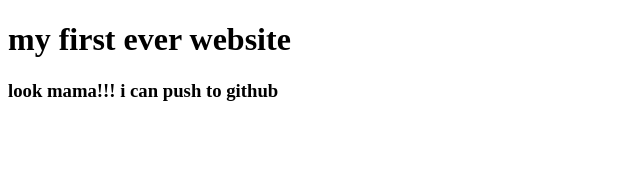
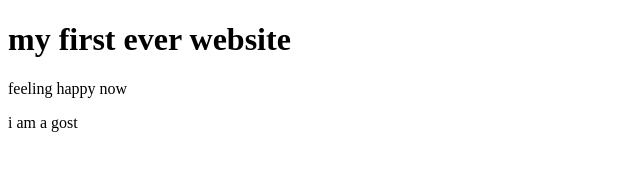
Before and after one commit to jayedurrahman/my-first-website, a plain HTML site: page index.html in a window 1280 px wide. Shown: the whole page, without its empty margins (0-640 px from the left). Drawn offline with Linux system fonts and the light colour scheme.

Commit message:
ghost added

```diff
--- a/index.html
+++ b/index.html
@@ -7,6 +7,7 @@
 </head>
 <body>
     <h1>my first ever website</h1>
-    <h3>look mama!!! i can push to github</h3>
+    <p>feeling happy now</p>
+    <p>i am a gost</p>
 </body>
 </html>
```
